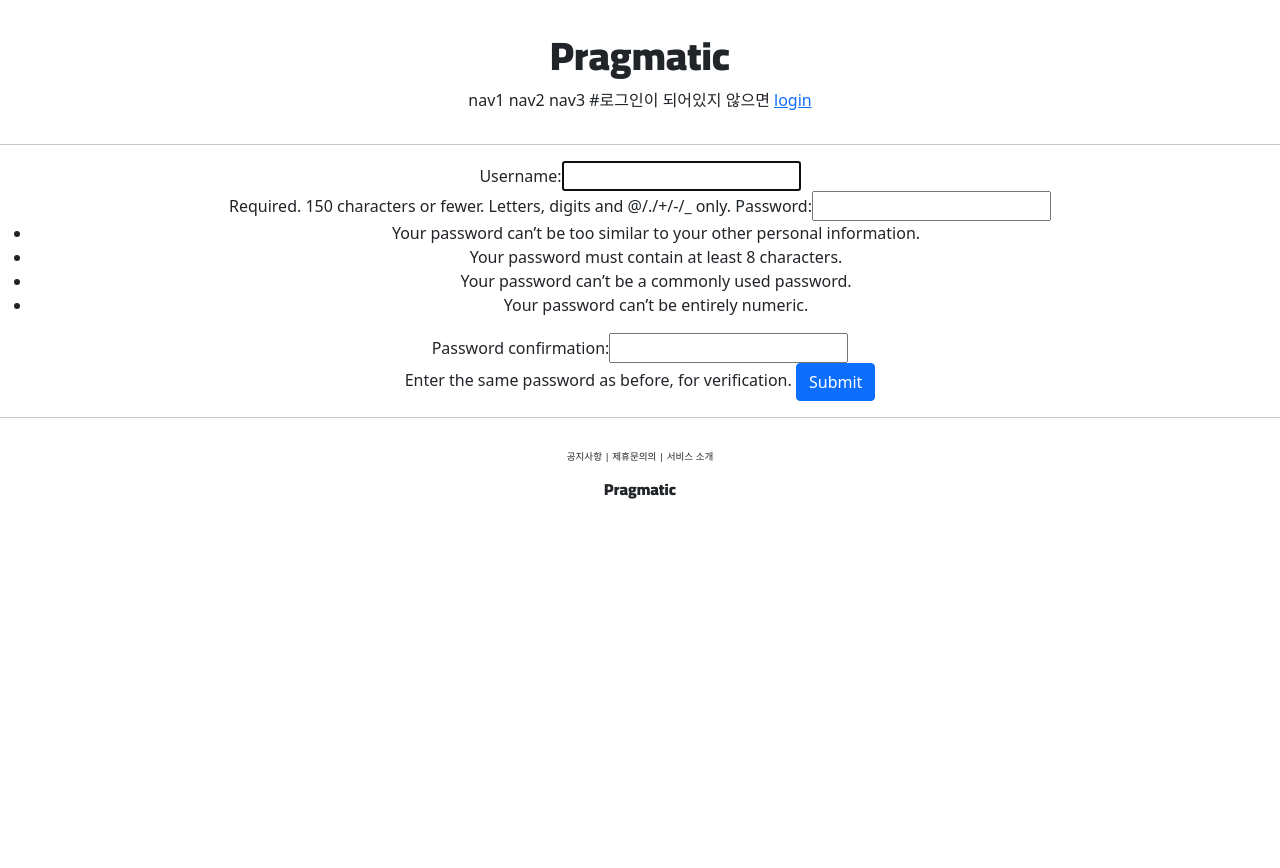
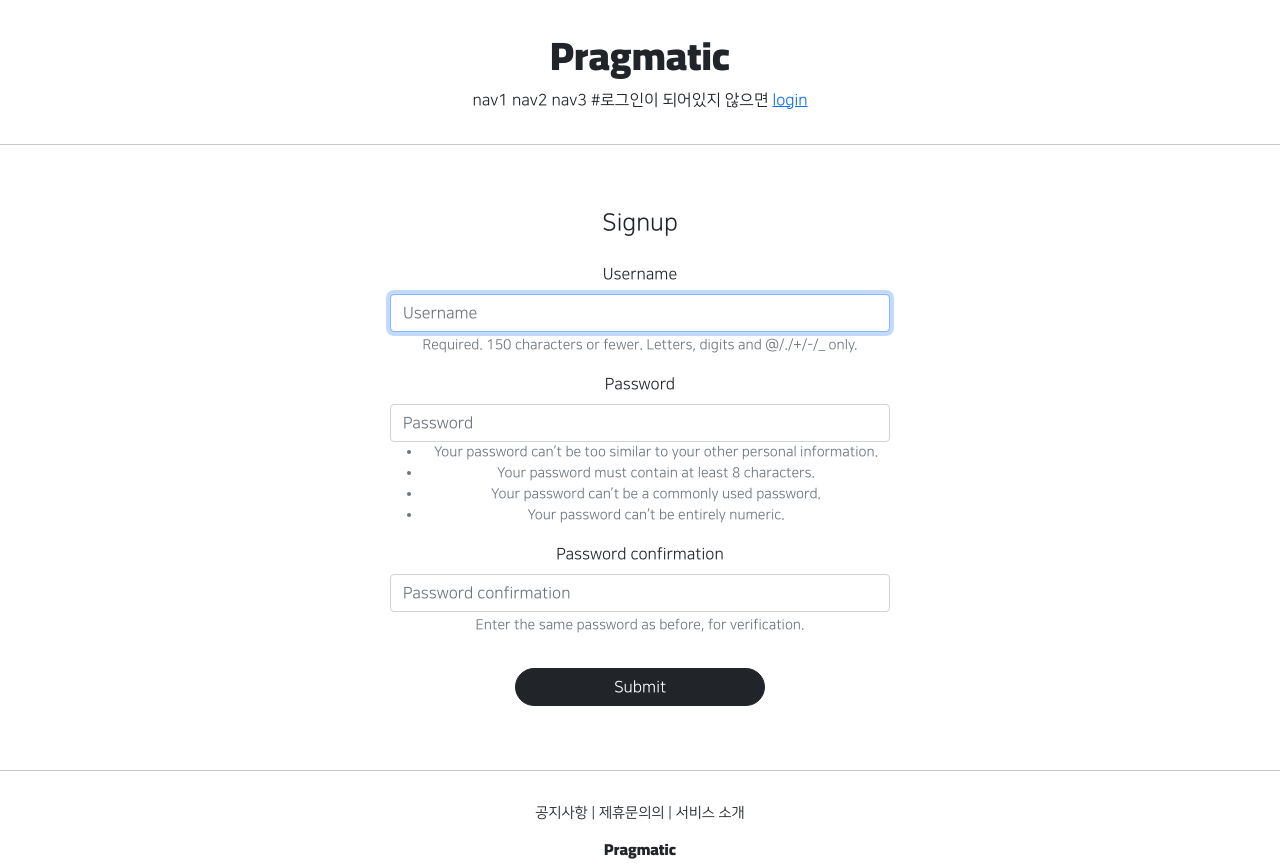
Before and after one commit to KyeongHwanMin/Django-pinterest, a Django app: page /account/create/ in a window 1280 px wide. Before the commit the page ends 499 px from the top, so only its background shows below. Run offline with Django 3.2, Linux system fonts and the light colour scheme; some libraries are stand-ins or nearby versions.

Commit message:
feat(fonts) : Bootstrap을 이용한 from 디자인 정리

```diff
--- a/accountapp/templates/accountapp/create.html
+++ b/accountapp/templates/accountapp/create.html
@@ -1,12 +1,15 @@
 {% extends 'base.html' %}
-
+{% load bootstrap4 %}
 {% block content %}
 
-  <div style="text-align : center">
+  <div style="text-align : center; max-width: 500px; margin: 4rem auto">
+    <div class="mb-4">
+      <h4>Signup</h4>
+    </div>
     <form action="{% url 'accountapp:create'%}" method="post">
       {% csrf_token %}
-      {{ form }}
-      <input type="submit" class="btn btn-primary">
+      {% bootstrap_form form %}
+      <input type="submit" class="btn btn-dark rounded-pill col-6 mt-3">
     </form>
   </div>
 
--- a/pragmatic/settings.py
+++ b/pragmatic/settings.py
@@ -50,6 +50,7 @@ INSTALLED_APPS = [
     'django.contrib.sessions',
     'django.contrib.messages',
     'django.contrib.staticfiles',
+    'bootstrap4',
     'accountapp'
 ]
 
--- a/static/base.css
+++ b/static/base.css
@@ -2,7 +2,7 @@
     font-family: 'Cairo', sans-serif;
 }
 .pragmatic_footer_button{
-    font-size: .6rem;
+    font-size: .9rem;
 }
 .pragmatic_footer{
    text-align:center;
--- a/templates/base.html
+++ b/templates/base.html
@@ -3,7 +3,7 @@
 
 {% include 'head.html' %}
 
-<body>
+<body style="font-family: NanumSquareR">
     {% include 'header.html' %}
 
     <hr>
--- a/templates/head.html
+++ b/templates/head.html
@@ -7,9 +7,25 @@
     <link href="https://cdn.jsdelivr.net/npm/bootstrap@5.1.2/dist/css/bootstrap.min.css" rel="stylesheet" integrity="sha384-uWxY/CJNBR+1zjPWmfnSnVxwRheevXITnMqoEIeG1LJrdI0GlVs/9cVSyPYXdcSF" crossorigin="anonymous">
     <!-- GOOGLE FONTS LINK -->
     <link rel="preconnect" href="https://fonts.googleapis.com">
-<link rel="preconnect" href="https://fonts.gstatic.com" crossorigin>
-<link href="https://fonts.googleapis.com/css2?family=Cairo:wght@900&display=swap" rel="stylesheet">
+    <link rel="preconnect" href="https://fonts.gstatic.com" crossorigin>
+    <link href="https://fonts.googleapis.com/css2?family=Cairo:wght@900&display=swap" rel="stylesheet">
 
     <!-- DEFAULT CSS LINK   -->
     <link rel="stylesheet" type="text/css" href="{% static 'base.css' %}">
+    <style>
+        @font-face {
+            font-family: 'NanumSquareB';
+            src : local('NanumSquareB'),
+            url("{% static 'fonts/NanumSquareB.otf' %}") format("opentype");
+            font-family: 'NanumSquareEB';
+            src : local('NanumSquareEB'),
+            url("{% static 'fonts/NanumSquareEB.otf' %}") format("opentype");
+            font-family: 'NanumSquareL';
+            src : local('NanumSquareL'),
+            url("{% static 'fonts/NanumSquareL.otf' %}") format("opentype");
+            font-family: 'NanumSquareR';
+            src : local('NanumSquareR'),
+            url("{% static 'fonts/NanumSquareR.otf' %}") format("opentype");
+        }
+    </style>
 </head>
```
Also changed, not shown: accountapp/templates/accountapp/login.html (+5 -4 lines), static/fonts/NanumSquareB.otf (added), static/fonts/NanumSquareEB.otf (added), static/fonts/NanumSquareL.otf (added), static/fonts/NanumSquareR.otf (added).
